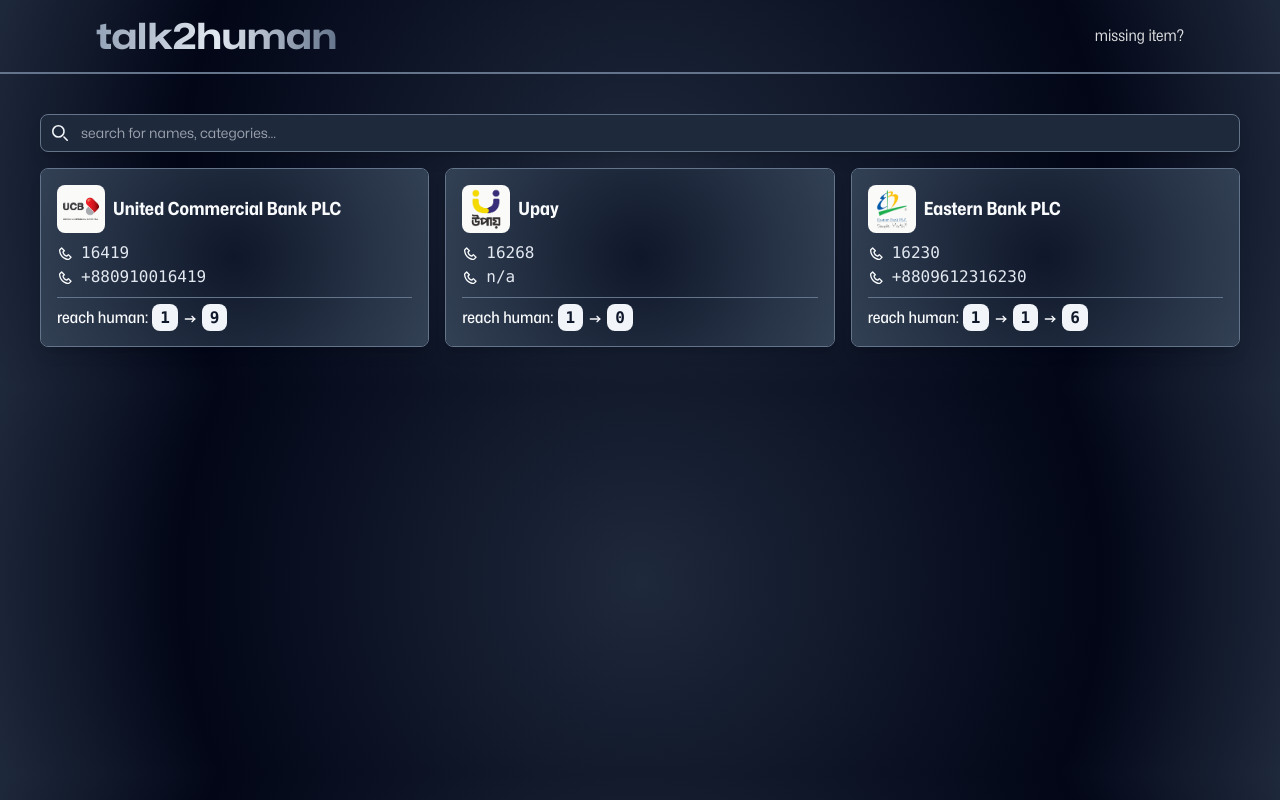
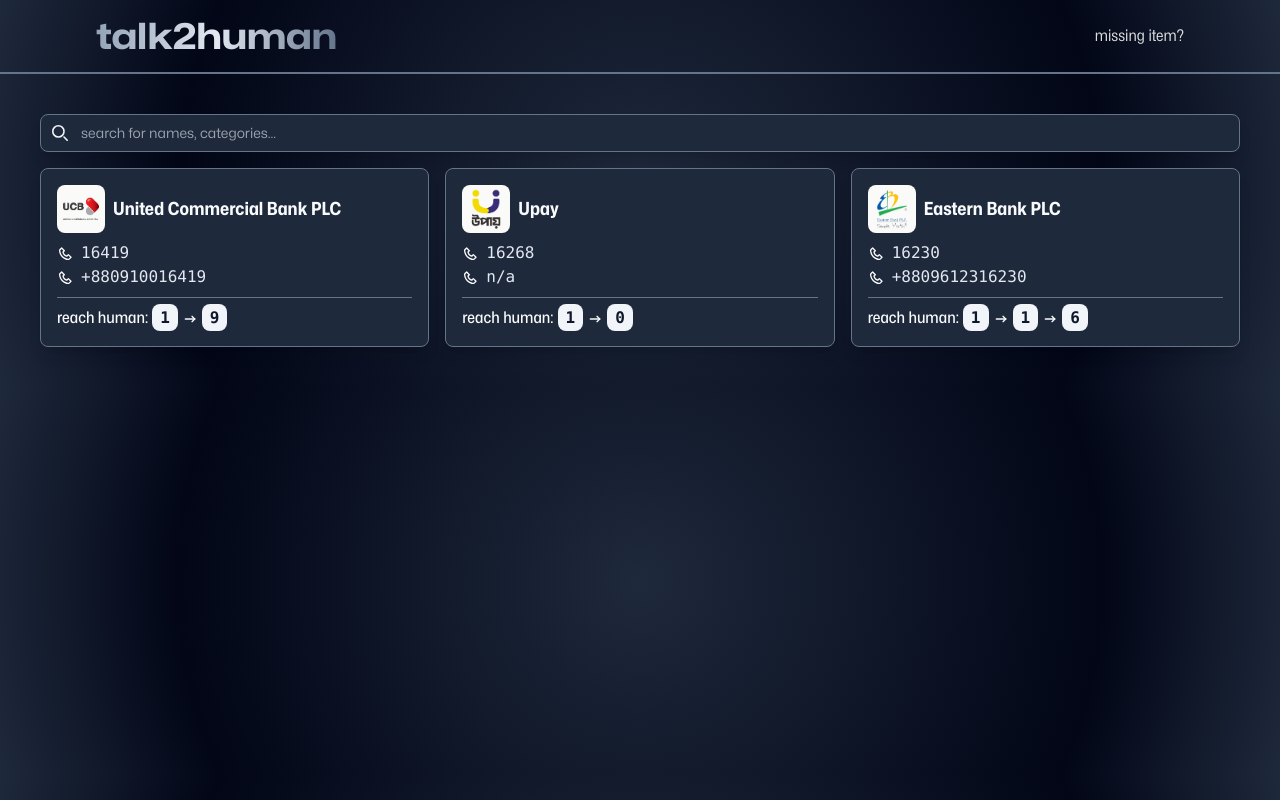
Before and after one commit to i3p9/talk-to-human, a React (Vite) app: page / in a window 1280 px wide. Built offline with nearby package versions, Linux system fonts and the light colour scheme.

Commit message:
style: change card gradient on hover only

```diff
--- a/src/components/Card.jsx
+++ b/src/components/Card.jsx
@@ -5,6 +5,8 @@
 
 export const Card = (props) => {
   const { data } = props
+
+  const [isHovered, setIsHovered] = useState(false)
   const [gradientPosition, setGradientPosition] = useState({
     x: 50,
     y: 50,
@@ -18,6 +20,8 @@
     const y = ((e.clientY - top) / height) * 100
     setGradientPosition({ x, y })
   }
+  const handleMouseEnter = () => setIsHovered(true)
+  const handleMouseLeave = () => setIsHovered(false)
 
   return (
     <section
@@ -26,11 +30,15 @@
       flex-col shadow-lg rounded-lg bg-slate-800 text-slate-50 font-medium
       overflow-hidden border border-slate-500`}
       onMouseMove={handleMouseMove}
+      onMouseEnter={handleMouseEnter}
+      onMouseLeave={handleMouseLeave}
     >
       <div
         className='absolute inset-0 bg-gradient-to-r from-transparent to-transparent transition-opacity duration-500'
         style={{
-          backgroundImage: `radial-gradient(circle at ${gradientPosition.x}% ${gradientPosition.y}%, #0F172A, #334155)`,
+          backgroundImage: isHovered
+            ? `radial-gradient(circle at ${gradientPosition.x}% ${gradientPosition.y}%, #0F172A, #334155)`
+            : "none",
         }}
       ></div>
       <div className='relative'>
```
